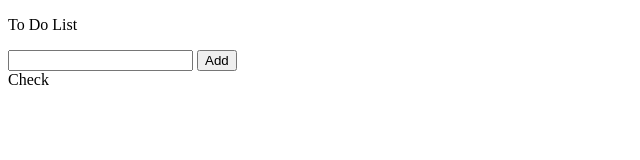
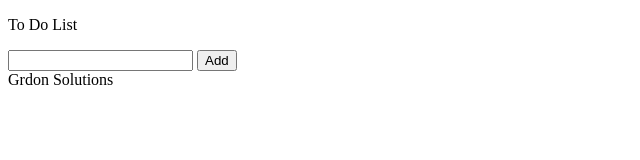
Before and after one commit to Ruviks/WorkFront, a plain HTML site: page js/HomeWork_7/Todo/index.html in a window 1280 px wide. Shown: the full height of the page, 0-640 px from the left. Drawn offline with Linux system fonts and the light colour scheme.

Commit message:
Javascript

```diff
--- a/js/HomeWork_7/Todo/index.html
+++ b/js/HomeWork_7/Todo/index.html
@@ -4,7 +4,7 @@
         <p>To Do List</p>
         <input type="text"  id="123">
         <input type="button" value="Add" onclick="Add()">
-        <div style="width: auto;height: auto;" id="root">Check</div>
+        <div style="width: auto;height: auto;" id="root">Grdon Solutions</div>
     </body>
     <script>
     function Add()
```
